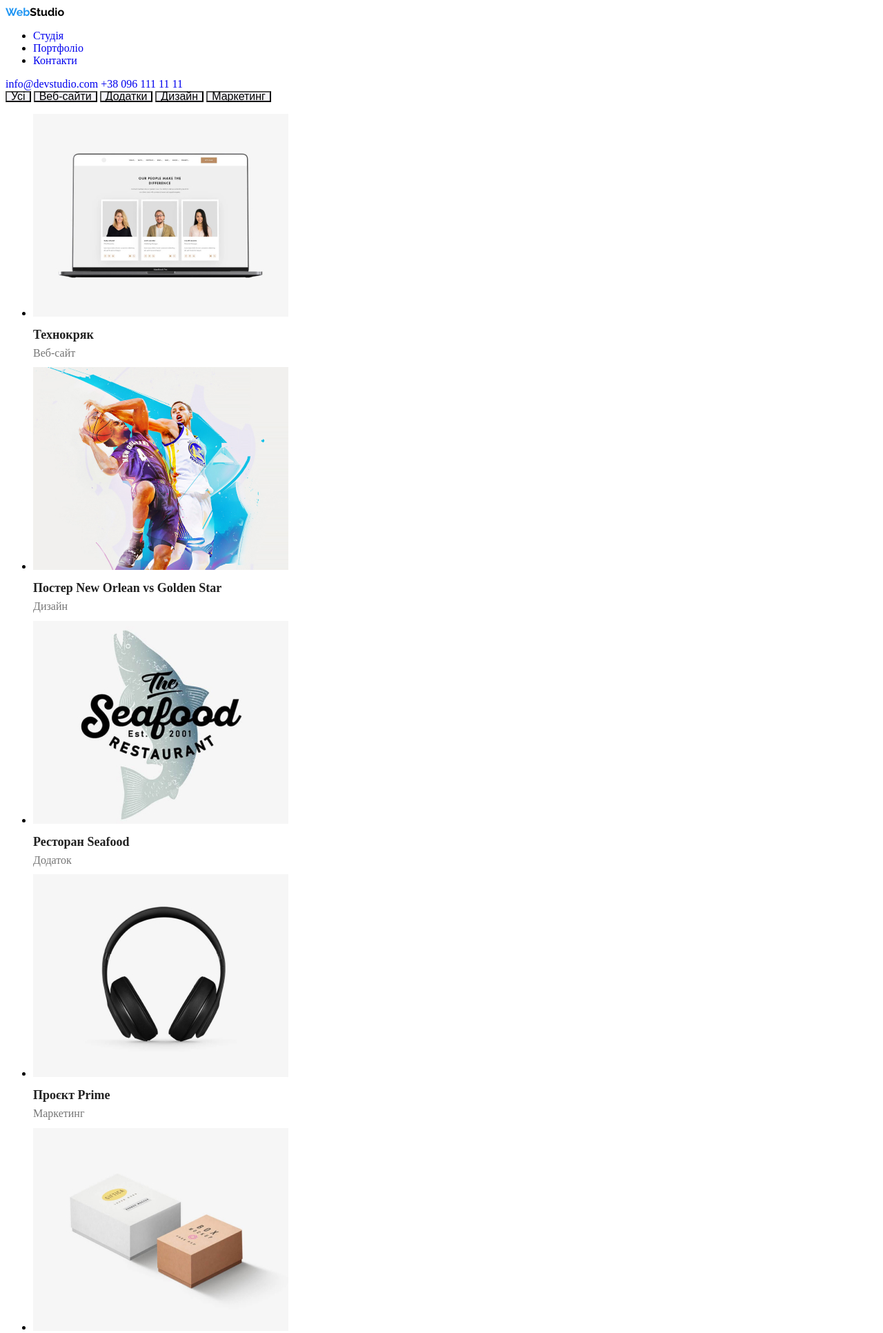
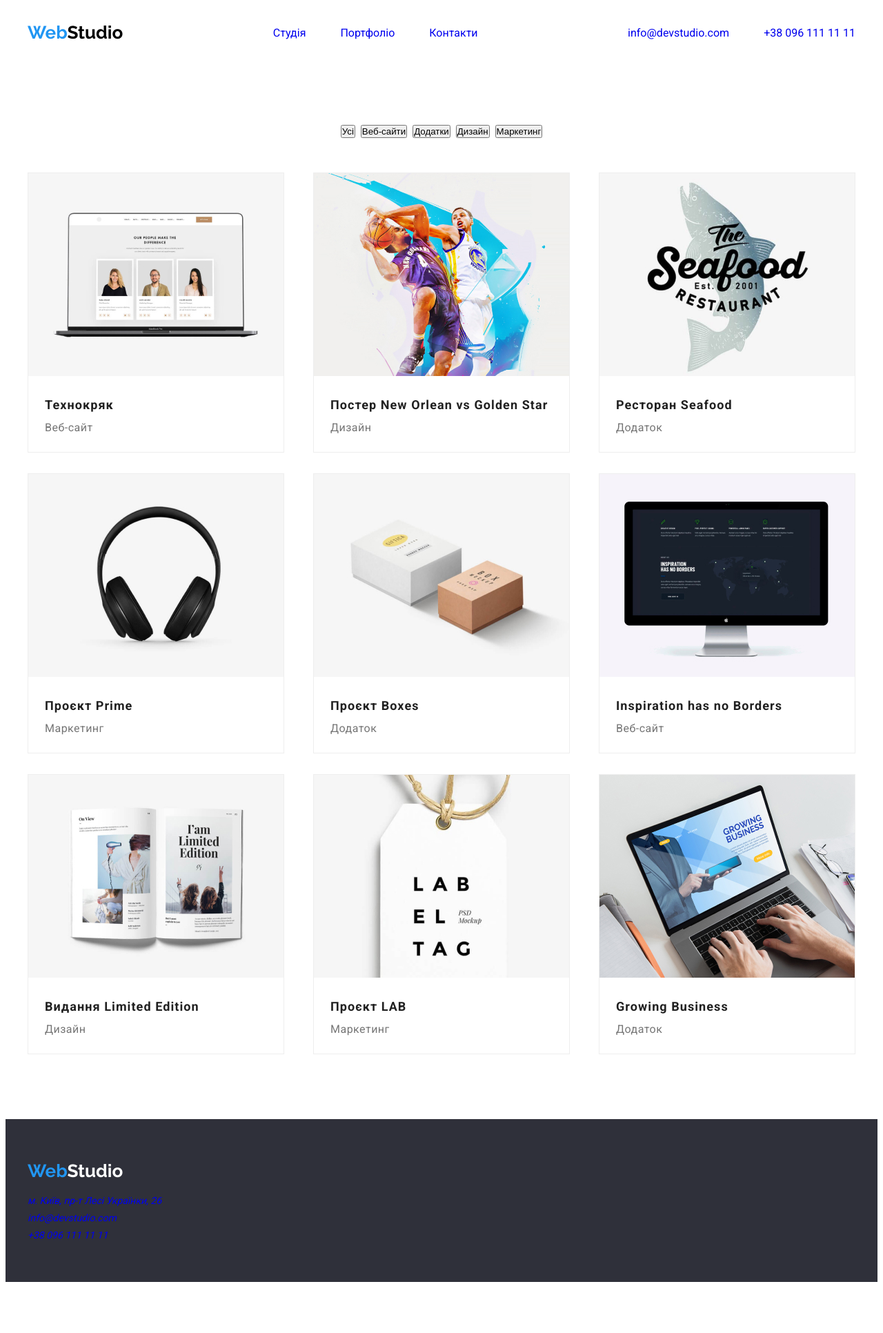
Before and after one commit to Sandulskyi/webstudio, a plain HTML site: page pages/portfolio.html in a window 1280 px wide. Shown: the top 1932 px of the page at 69% size. After the commit the page ends 1866 px from the top, so only its background shows below. Drawn offline with Linux system fonts and the light colour scheme.

Commit message:
12,13,14

```diff
--- a/css/portfolio.css
+++ b/css/portfolio.css
@@ -6,9 +6,63 @@
     --background-color-section-team: #F5F4FA;
 }
 
+ul,h1,h2,button,p,h3 {
+    padding: 0;
+    margin: 0;
+}
+
+ul {
+    list-style-type: none;
+}
+
+a {
+    text-decoration: none;
+}
+
+body {
+    font-family: 'Roboto';
+}
+
+.container {
+    width: 1200px;
+    padding-left: 15px;
+    padding-right: 15px;
+    margin:0 auto;
+}
+
+
+.header {
+    padding: 24px 0 25px 0;
+}
+
+.header .container {
+    display: flex;
+    align-items: center;
+    justify-content: space-between;
+}
+
+.header-list {
+    display: flex;
+    gap: 50px;
+}
+
+.header-contacts {
+    display: flex;
+    gap: 50px;
+}
+
+.header-item {
+    display: flex;
+    flex-direction: row;
+}
+
 .logo {
     font-family: 'Raleway';
+    font-size: 26px;
+    line-height: normal;
 }
+
+
 .logo-footer {
     font-family: 'Raleway';
 
@@ -22,30 +76,79 @@
 .Studio1 {
     color: #FFF;
 }
-.btn-list button {
+
+.filters {
+    display: flex;
+    gap: 8px;
+    justify-content: center;
+    margin: 94px 0 50px 0;
+}
+
+.project-list {
+    display: flex;
+    gap: 30px;
+    justify-content: space-between;
+    flex-wrap: wrap;
+    margin-bottom: 94px;
+}
+
+.project-list-item {
+    border: 1px solid #EEE;
+    background-color: #FFF;
+    padding-bottom: 20px;
+}
+
+.project-list-img {
+    margin-bottom: 20px;
+}
+
+.project-list-title, .project-list-text {
+    padding-left: 24px;
+    color: #212121;
+    font-family: Roboto;
+    font-style: normal;
+    font-size: 18px;
+    line-height: 36px; /* 200% */
+    font-weight: 700;
+    letter-spacing: 1.08px;
+}
+
+.project-list-text {
+    color: #757575;
+    font-family: Roboto;
+    font-size: 16px;
+    font-style: normal;
+    font-weight: 400;
+    line-height: 30px; /* 187.5% */
+    letter-spacing: 0.48px;
+}
+
+.footer {
+    background-color: var(--background);
+    padding: 60px 0 60px 0;
+}
+.logo-footer {
+    font-family: 'Raleway';
+    display: block;
+    font-size: 26px;
+    margin-bottom: 20px;
+}
+.Web {
+    color: var(--hover);
+}
+.Studio {
     color: #000;
-    text-align: center;
-    font-size: 16px;
-    line-height: 0.61;
-    background-color: var(--background-color-section-team);
 }
-.img-list li img {
-    width: 370px;
-    height: 294px;
+.Studio1 {
+    color: #FFF;
 }
-.img-list li h3 {
-    color: #212121;
-    font-size: 18px;
-    line-height: 0.5;
+
+.address {
+    display: flex;
+    flex-direction: column;
+    gap: 9px;
 }
-.img-list li p {
-    color: #757575;
-    font-size: 16px;
-    line-height: 0.53;
+
+.contacts {
+    font-size: 14px;
 }
-.basement {
-    background-color: var(--background);
-}
-a {
-    text-decoration: none;
-}
--- a/css/style.css
+++ b/css/style.css
@@ -6,15 +6,67 @@
     --background-color-section-team: #F5F4FA;
 }
 
-* {
-    box-sizing: border-box;
+ul,h1,h2,button,p,h3 {
+    padding: 0;
+    margin: 0;
+}
+
+ul {
+    list-style-type: none;
+}
+
+a {
+    text-decoration: none;
+}
+
+body {
+    font-family: 'Roboto';
 }
 
 .container {
-    width: 1170px;
+    width: 1200px;
     padding-left: 15px;
     padding-right: 15px;
-    display: inline;
+    margin:0 auto;
+}
+
+.header {
+    padding: 24px 0 25px 0;
+}
+
+.header .container {
+    display: flex;
+    align-items: center;
+    justify-content: space-between;
+}
+
+.header-list {
+    display: flex;
+    gap: 50px;
+}
+
+.header-contacts {
+    display: flex;
+    gap: 50px;
+    color: #757575;
+    font-family: Roboto;
+    font-size: 14px;
+    font-style: normal;
+    font-weight: 500;
+    line-height: normal;
+    letter-spacing: 0.28px;
+}
+
+.header-item {
+    display: flex;
+    flex-direction: row;
+    color: #212121;
+    font-family: Roboto;
+    font-size: 14px;
+    font-style: normal;
+    font-weight: 500;
+    line-height: normal;
+    letter-spacing: 0.28px;
 }
 
 .logo {
@@ -23,48 +75,88 @@
     line-height: normal;
 }
 
-body {
-    font-family: 'Roboto';
+.hero {
+    background-color: var(--background);
+    padding: 200px 0 200px 0;
 }
 
-.hero {
-    background-color: var(--background);
-    height: 600px;
-}
 .hero-title {
     color: #FFF;
     font-size: 44px;
     line-height: 2.55;
     text-align: center;
-    padding: 200px 452px 0px;
+
 }
 .hero-btn {
-    font: 16px;
+    display: block;
+    font-size: 16px;
     line-height: 1.8;
     text-align: center;
     background-color: #2196F3;
     color: #FFF;
-    margin: 30px 692px 200px 692px;
+    margin: 30px auto 0;
+    padding: 10px 32px;
+    border-radius: 4px;
+    color: #FFF;
+    text-align: center;
+    font-family: Roboto;
+    font-style: normal;
+    font-weight: 700;
+    letter-spacing: 0.96px;
 }
 
-.list-item {
-    display: inline-block;
+.features {
+    padding: 94px 0 94px 0;
 }
-.list-title {
+
+.features-list {
+    display: flex;
+}
+.features-title {
     font-size: 14px;
     line-height: normal;
+    margin: 0 0 10px 0;
+    color: #212121;
+    font-family: Roboto;
+    font-size: 14px;
+    font-style: normal;
+    font-weight: 700;
+    line-height: normal;
+    letter-spacing: 0.42px;
+    text-transform: uppercase;
 }
 
-.list-par {
+.features-par {
     font-size: 14px;
-    line-height: 0.58;
+    color: #757575;
+    font-family: Roboto;
+    font-size: 14px;
+    font-style: normal;
+    font-weight: 400;
+    line-height: 24px; /* 171.429% */
+    letter-spacing: 0.42px;
 }
+
+.work {
+    padding: 0 0 94px 0;
+}
+
 .work-title {
     font-size: 36px;
     line-height: normal;
+    margin: 0 0 50px 0;
+    text-align: center;
+    color: #212121;
+    text-align: center;
+    font-family: Roboto;
+    font-style: normal;
+    font-weight: 700;
+    line-height: normal;
+    letter-spacing: 1.08px;
 }
 .work-list {
-    display: inline-block;
+    display: flex;
+    justify-content: space-between;
 }
 .work-item {
     width: 370px;
@@ -72,29 +164,72 @@ body {
 }
 .team {
     background-color: var(--background-color-section-team);
+    padding: 94px 0 94px 0;
 }
 .team-title {
     font-size: 36px;
     line-height: normal;
+    margin: 0 0 50px 0;
+    text-align: center;
+    color: #212121;
+    text-align: center;
+    font-family: Roboto;
+    font-style: normal;
+    font-weight: 700;
+    line-height: normal;
+    letter-spacing: 1.08px;
 }
+
+.team-list {
+    display: flex;
+    gap: 30px;
+}
+
+.team-item {
+    border-radius: 0px 0px 4px 4px;
+    background-color: #FFF;
+    padding-bottom: 30px;
+    text-align: center;
+}
+
 .team-list li img {
     width: 270px;
     height: 260px;
 }
-.team-list li h3 {
+.team-title-h3 {
     font-size: 16px;
     line-height: normal;
+    margin: 30px 0 0 0;
+    color: #212121;
+    text-align: center;
+    font-family: Roboto;
+    font-style: normal;
+    font-weight: 500;
+    line-height: normal;
+    letter-spacing: 0.48px;
 }
-.team-list li p {
+.team-par{
     color: #757575;
     font-size: 16px;
     line-height: normal;
+    margin: 10px 0 0 0;
+    color: #757575;
+    text-align: center;
+    font-family: Roboto;
+    font-style: normal;
+    font-weight: 400;
+    line-height: normal;
+    letter-spacing: 0.48px;
 }
-.basement {
+.footer {
     background-color: var(--background);
+    padding: 60px 0 60px 0;
 }
 .logo-footer {
     font-family: 'Raleway';
+    display: block;
+    font-size: 26px;
+    margin-bottom: 20px;
 }
 .Web {
     color: var(--hover);
@@ -105,6 +240,13 @@ body {
 .Studio1 {
     color: #FFF;
 }
-a {
-    text-decoration: none;
+
+.address {
+    display: flex;
+    flex-direction: column;
+    gap: 9px;
 }
+
+.contacts {
+    font-size: 14px;
+}
--- a/pages/portfolio.html
+++ b/pages/portfolio.html
@@ -11,103 +11,112 @@
 </head>
 <body>
     <!-- header -->
-    <header>
-        <a href="../index.html" class="logo"><span class="Web">Web</span><span class="Studio">Studio</span></a>
+    <header class="header">
+        <div class="container">
+        <a class="logo" href="../index.html"><span class="Web">Web</span><span class="Studio">Studio</span></a>
         <nav>
-            <ul>
-                <li>
+            <ul class="header-list">
+                <li class="header-item">
                     <a href="../index.html">Студія</a>
                 </li>
-                <li>
+                <li class="header-item">
                     <a href="./portfolio.html">Портфоліо</a>
                 </li>
-                <li>
+                <li class="header-item">
                     <a href="#">Контакти</a>
                 </li>
             </ul>
         </nav>
-
+        <div class="header-contacts">
         <a href="mailto:info@devstudio.com">info@devstudio.com</a>
         <a href="tel:+380961111111">+38 096 111 11 11</a>
+        </div>
+        </div>
     </header>
     <!-- main -->
     <main>
-        <div class="btn-list">
-                <button type="button">
+        <div class="container">
+        <div class="filters">
+                <button class="filter"  type="button">
                     Усі
                 </button>
 
-                <button type="button">
+                <button class="filter"  type="button">
                     Веб-сайти
                 </button>
 
-                <button type="button">
+                <button class="filter"  type="button">
                     Додатки
                 </button>
 
-                <button type="button">
+                <button class="filter"  type="button">
                     Дизайн
                 </button>
 
-                <button type="button">
+                <button class="filter"  type="button">
                     Маркетинг
                 </button>
             </div>
 
-        <ul class="img-list">
-            <li>
-                <img src="../images/tupik1.jpg" alt="computer">
-                <h3>Технокряк</h3>
-                <p>Веб-сайт</p>
+        <ul class="project-list">
+            <li class="project-list-item">
+                <img class="project-list-img" src="../images/tupik1.jpg" alt="computer">
+                <h3 class="project-list-title" >Технокряк</h3>
+                <p class="project-list-text" >Веб-сайт</p>
             </li>
-            <li>
-                <img src="../images/tupik2.jpg" alt="basketball">
-                <h3>Постер New Orlean vs Golden Star</h3>
-                <p>Дизайн</p>
+            <li class="project-list-item">
+                <img class="project-list-img" src="../images/tupik2.jpg" alt="basketball">
+                <h3 class="project-list-title">Постер New Orlean vs Golden Star</h3>
+                <p class="project-list-text">Дизайн</p>
             </li>
-            <li>
-                <img src="../images/tupik3.jpg" alt="restautant logo">
-                <h3>Ресторан Seafood</h3>
-                <p>Додаток</p>
+            <li class="project-list-item">
+                <img class="project-list-img" src="../images/tupik3.jpg" alt="restautant logo">
+                <h3 class="project-list-title">Ресторан Seafood</h3>
+                <p class="project-list-text">Додаток</p>
             </li>
-            <li>
-                <img src="../images/tupik4.jpg" alt="headphones">
-                <h3>Проєкт Prime</h3>
-                <p>Маркетинг</p>
+            <li class="project-list-item">
+                <img class="project-list-img" src="../images/tupik4.jpg" alt="headphones">
+                <h3 class="project-list-title">Проєкт Prime</h3>
+                <p class="project-list-text">Маркетинг</p>
             </li>
-            <li>
-                <img src="../images/tupik5.jpg" alt="boxes">
-                <h3>Проєкт Boxes</h3>
-                <p>Додаток</p>
+            <li class="project-list-item">
+                <img class="project-list-img" src="../images/tupik5.jpg" alt="boxes">
+                <h3 class="project-list-title">Проєкт Boxes</h3>
+                <p class="project-list-text">Додаток</p>
             </li>
-            <li>
-                <img src="../images/tupik6.jpg" alt="monitor">
-                <h3>Inspiration has no Borders</h3>
-                <p>Веб-сайт</p>
+            <li class="project-list-item">
+                <img class="project-list-img" src="../images/tupik6.jpg" alt="monitor">
+                <h3 class="project-list-title">Inspiration has no Borders</h3>
+                <p class="project-list-text">Веб-сайт</p>
             </li>
-            <li>
-                <img src="../images/tupik7.jpg" alt="magazine">
-                <h3>Видання Limited Edition</h3>
-                <p>Дизайн</p>
+            <li class="project-list-item">
+                <img class="project-list-img" src="../images/tupik7.jpg" alt="magazine">
+                <h3 class="project-list-title">Видання Limited Edition</h3>
+                <p class="project-list-text">Дизайн</p>
             </li>
-            <li>
-                <img src="../images/tupik8.jpg" alt="label">
-                <h3>Проєкт LAB</h3>
-                <p>Маркетинг</p>
+            <li class="project-list-item">
+                <img class="project-list-img" src="../images/tupik8.jpg" alt="label">
+                <h3 class="project-list-title">Проєкт LAB</h3>
+                <p class="project-list-text">Маркетинг</p>
             </li>
-            <li>
-                <img src="../images/tupik9.jpg" alt="laptop">
-                <h3>Growing Business</h3>
-                <p>Додаток</p>
+            <li class="project-list-item">
+                <img class="project-list-img" src="../images/tupik9.jpg" alt="laptop">
+                <h3 class="project-list-title">Growing Business</h3>
+                <p class="project-list-text">Додаток</p>
             </li>
         </ul>
+    </div>
     </main>
         <!-- footer -->
-        <footer class="basement">
-            <a href="../index.html" class="logo-footer"><span class="Web">Web</span><span class="Studio1">Studio</span></a>
-            <a href="https://www.google.com/maps/place/%D0%B1%D1%83%D0%BB%D1%8C%D0%B2%D0%B0%D1%80+%D0%9B%D0%B5%D1%81%D1%96+%D0%A3%D0%BA%D1%80%D0%B0%D1%97%D0%BD%D0%BA%D0%B8,+26,+%D0%9A%D0%B8%D1%97%D0%B2,+02000/@50.4265807,30.5383858,17z/data=!3m1!4b1!4m6!3m5!1s0x40d4cf0e033ecbe9:0x57a4dffefec77da0!8m2!3d50.4265807!4d30.5383858!16s%2Fg%2F1tctq5jv?entry=ttu">м. Київ, пр-т Лесі Українки, 26</a>
-            <a href="maito:info@devstudio.com">info@devstudio.com</a>
-            <a href="tel:+380961111111">+38 096 111 11 11</a>
+        <footer class="footer">
+            <div class="container">
+            <a href="./index.html" class="logo-footer"><span class="Web">Web</span><span class="Studio1">Studio</span></a>
+            <address class="address">
+            <a class="contacts" href="https://www.google.com/maps/place/%D0%B1%D1%83%D0%BB%D1%8C%D0%B2%D0%B0%D1%80+%D0%9B%D0%B5%D1%81%D1%96+%D0%A3%D0%BA%D1%80%D0%B0%D1%97%D0%BD%D0%BA%D0%B8,+26,+%D0%9A%D0%B8%D1%97%D0%B2,+02000/@50.4265807,30.5383858,17z/data=!3m1!4b1!4m6!3m5!1s0x40d4cf0e033ecbe9:0x57a4dffefec77da0!8m2!3d50.4265807!4d30.5383858!16s%2Fg%2F1tctq5jv?entry=ttu">м. Київ, пр-т Лесі Українки, 26</a>
+            <a class="contacts" href="maito:info@devstudio.com">info@devstudio.com</a>
+            <a class="contacts" href="tel:+380961111111">+38 096 111 11 11</a>
+            </address>
+            </div>
         </footer>
 </body>
 </html>
```
Also changed, not shown: index.html (+43 -36 lines).
